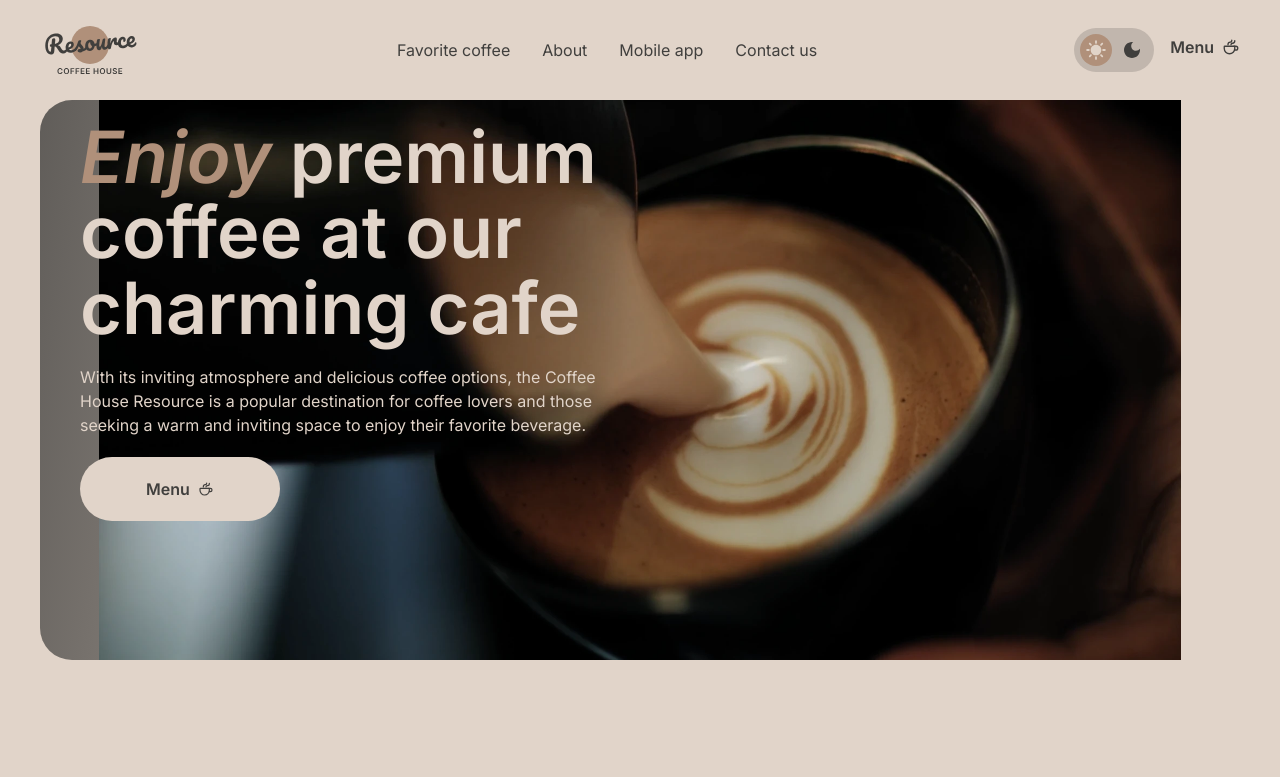
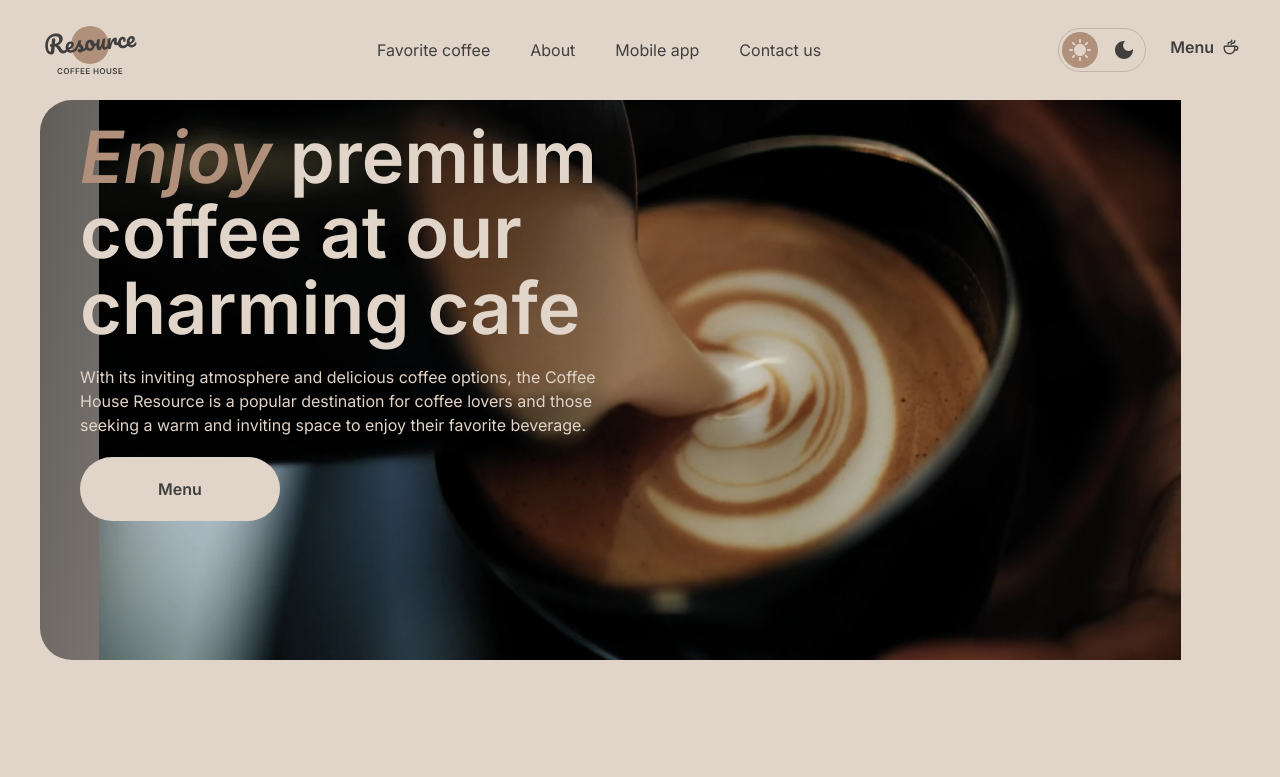
Before and after one commit to AlexJsNett/rsschool-landing-page, a plain HTML site: page index.html in a window 1280 px wide. Shown: the top 777 px of the page. Drawn offline with Linux system fonts and the light colour scheme.

Commit message:
style: cap hero and footer width at 1440px, remove hero button icon, tune header spacing

```diff
--- a/css/style.css
+++ b/css/style.css
@@ -139,11 +139,6 @@ main > section {
   color: var(--color-text-inverse);
 }
 
-.button img {
-  width: 16px;
-  height: 16px;
-}
-
 /* ---------- header ---------- */
 
 .header {
@@ -171,28 +166,29 @@ main > section {
 
 .nav__list {
   display: flex;
-  gap: 32px;
+  gap: 40px;
 }
 
 .header__actions {
   display: flex;
   align-items: center;
-  gap: 16px;
+  gap: 24px;
 }
 
 .theme-toggle {
   display: inline-flex;
   align-items: center;
-  gap: 4px;
-  padding: 6px;
+  gap: 8px;
+  padding: 3px;
+  border: 1px solid var(--color-border-primary);
   border-radius: 999px;
-  background: var(--color-border-primary);
+  box-sizing: border-box;
 }
 
 .theme-toggle button {
   display: inline-flex;
-  width: 32px;
-  height: 32px;
+  width: 36px;
+  height: 36px;
   border-radius: 50%;
 }
 
@@ -286,7 +282,11 @@ main > section {
 
 .hero {
   position: relative;
-  margin-inline: var(--gutter);
+  width: min(
+    calc(100% - 2 * var(--gutter)),
+    calc(var(--container-width) - 2 * var(--gutter))
+  );
+  margin-inline: auto;
   margin-top: 20px;
   padding-top: 0;
   border-radius: var(--radius-lg);
@@ -474,7 +474,12 @@ main > section {
   background: var(--color-bg-container);
   color: var(--color-text-inverse);
   border-radius: var(--radius-lg);
-  margin: var(--gutter);
+  width: min(
+    calc(100% - 2 * var(--gutter)),
+    calc(var(--container-width) - 2 * var(--gutter))
+  );
+  margin-inline: auto;
+  margin-block: var(--gutter);
 }
 
 .footer h2 {
--- a/index.html
+++ b/index.html
@@ -137,10 +137,7 @@
               and those seeking a warm and inviting space to enjoy their
               favorite beverage.
             </p>
-            <a class="button" href="catalog.html">
-              Menu
-              <img src="assets/icons/coffee-cup-light-icon.svg" alt="" />
-            </a>
+            <a class="button" href="catalog.html">Menu</a>
           </div>
         </div>
       </section>
```
